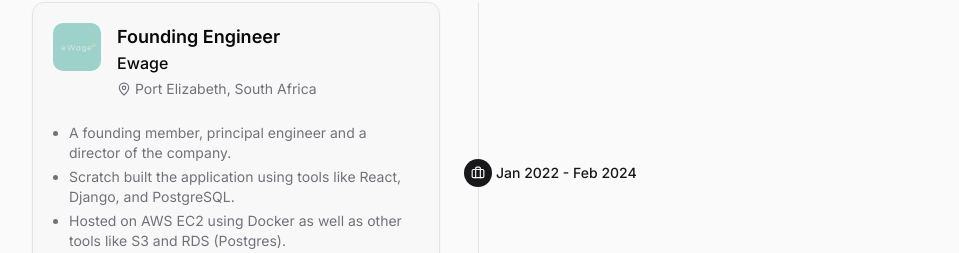
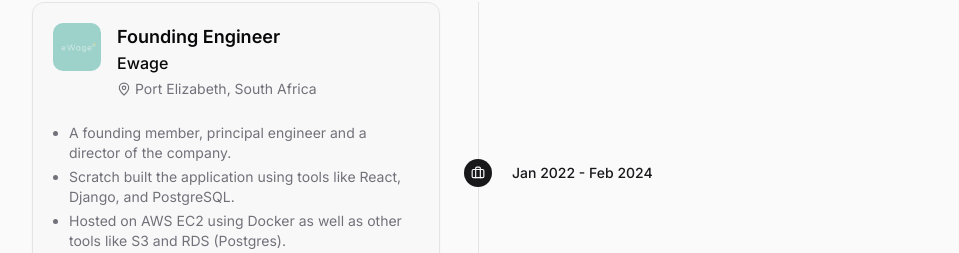
Before and after one commit to DylanSharp/portfolio, a React (Vite) app: page / in a window 1280 px wide. Shown: the part 3290-3543 px from the top of the page, without its empty margins (160-1119 px from the left). Built offline with nearby package versions, Linux system fonts and the light colour scheme.

Commit message:
Fix alignment of timeline icons...more.

```diff
--- a/src/components/ExperienceSection.tsx
+++ b/src/components/ExperienceSection.tsx
@@ -100,7 +100,7 @@
                                     {/* Date Section (Left on desktop) */}
                                     <div className={cn(
                                         "pl-10 md:pl-0 md:pr-10 md:w-1/2 mb-4 md:mb-0",
-                                        index % 2 === 0 ? "md:pl-4 md:pr-0 md:text-left" : "md:text-right"
+                                        index % 2 === 0 ? "md:pl-8 md:pr-0 md:text-left" : "md:text-right"
                                     )}>
                                         <div
                                             className={cn(
```
